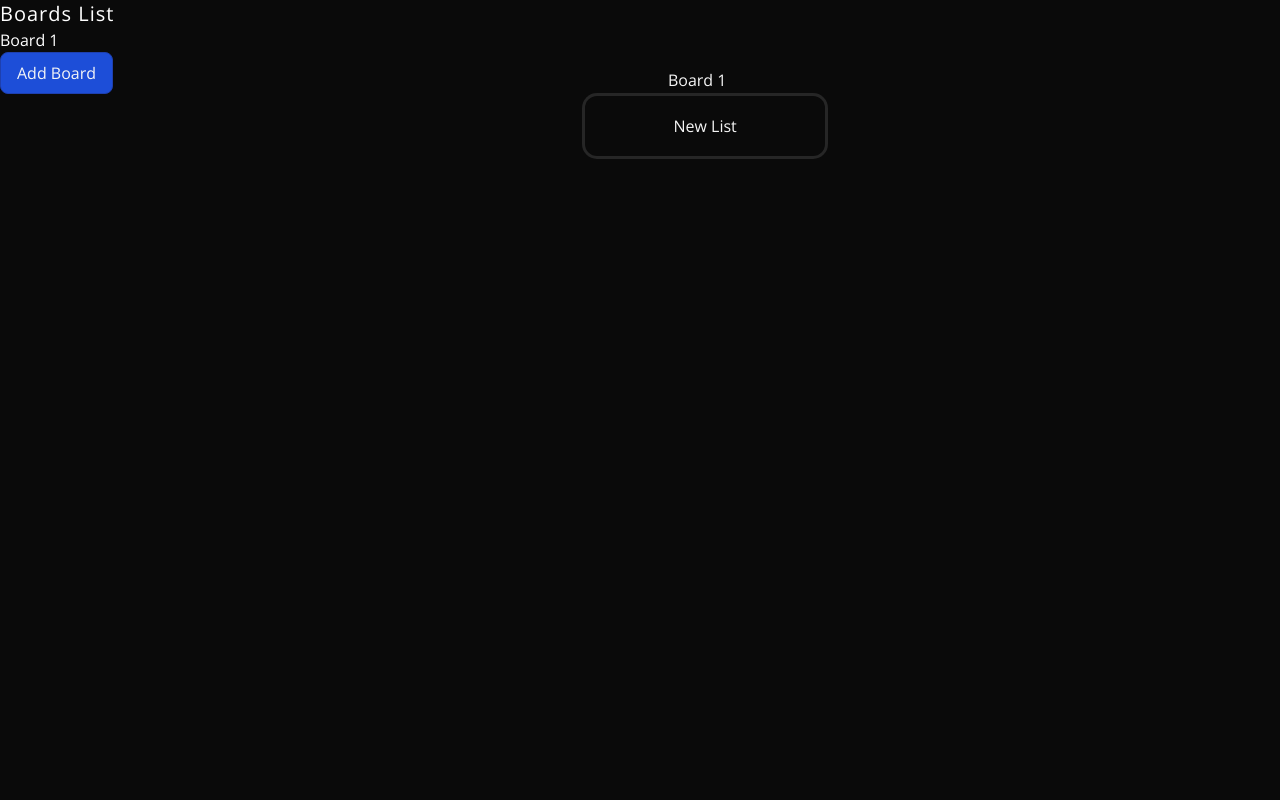
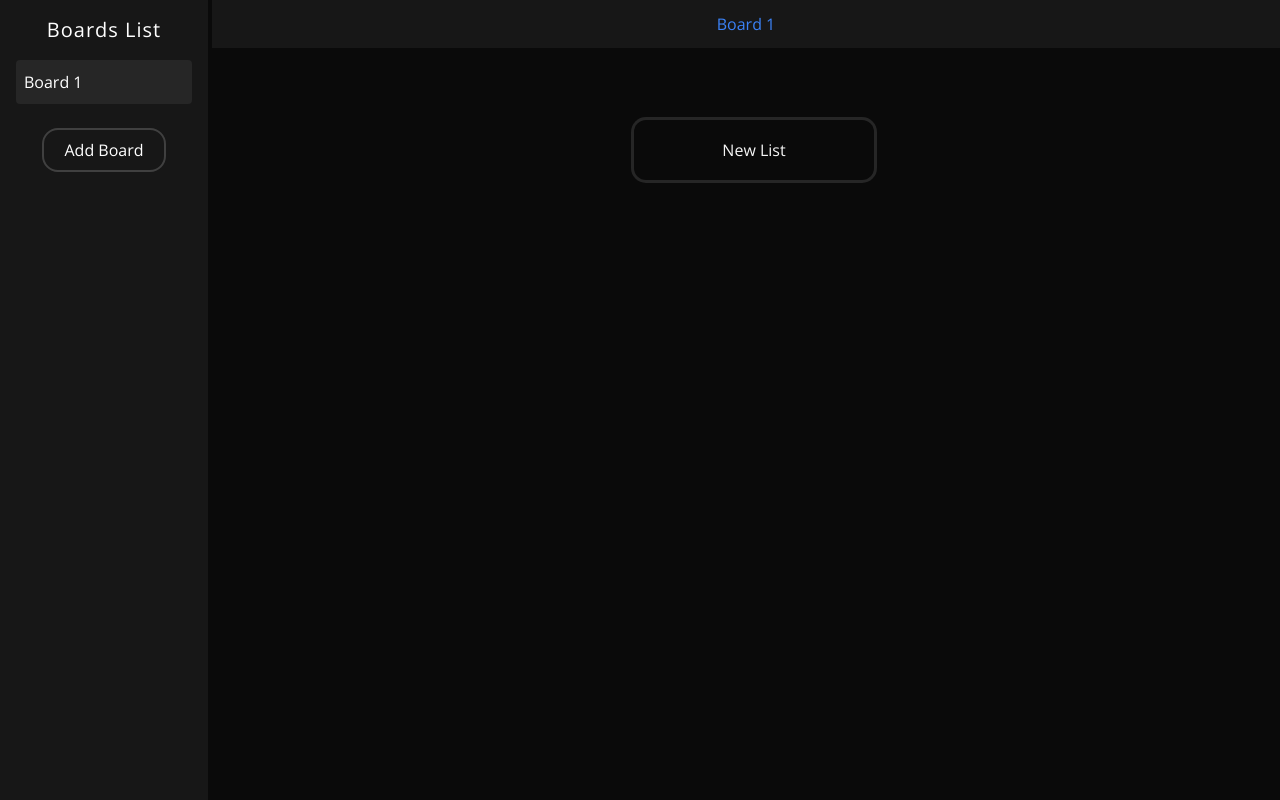
Before and after one commit to MacielG1/KBoards, a Next.js app: page / in a window 1280 px wide. Both pictures are taken after a click on the button "Add Board". Built offline with nearby package versions, Linux system fonts and the light colour scheme.

Commit message:
improved sidebar and added top bar for boards

```diff
--- a/assets/Icons.tsx
+++ b/assets/Icons.tsx
@@ -18,4 +18,14 @@ export const Icons = {
       />
     </svg>
   ),
+  xIcon: (props: SVGProps<SVGSVGElement>) => (
+    <svg {...props} xmlns="http://www.w3.org/2000/svg" width="100" height="100" viewBox="0 0 100 100">
+      <line x1="10" y1="10" x2="90" y2="90" stroke="currentColor" strokeWidth="10" />
+      <line x1="10" y1="90" x2="90" y2="10" stroke="currentColor" strokeWidth="10" />
+      <circle cx="10" cy="10" r="5" fill="currentColor" />
+      <circle cx="90" cy="90" r="5" fill="currentColor" />
+      <circle cx="10" cy="90" r="5" fill="currentColor" />
+      <circle cx="90" cy="10" r="5" fill="currentColor" />
+    </svg>
+  ),
 };
--- a/components/Board.tsx
+++ b/components/Board.tsx
@@ -9,10 +9,11 @@ import {
   PointerSensor,
   TouchSensor,
   closestCenter,
+  closestCorners,
   useSensor,
   useSensors,
 } from "@dnd-kit/core";
-import { SortableContext, arrayMove } from "@dnd-kit/sortable";
+import { SortableContext, arrayMove, rectSwappingStrategy } from "@dnd-kit/sortable";
 import { useEffect, useMemo, useState } from "react";
 import { v4 as uuidv4 } from "uuid";
 import List from "./List";
@@ -33,9 +34,6 @@ export default function Board({ lists, listItems, setLists, setListItems, curren
   const { addItem, deleteItem, updateItem, addList, deleteList, updateList } = useStore();
   const [activeList, setActiveList] = useState<ListType | null>(null);
   const [activeItem, setActiveItem] = useState<ItemType | null>(null);
-  const [boards, setBoards] = useStore((state) => [state.boards, state.setBoards]);
-
-  const currentBoardData = boards.find((b) => b.id === currentBoardId);
 
   const pointerSensor = useSensor(PointerSensor, {
     activationConstraint: {
@@ -134,6 +132,7 @@ export default function Board({ lists, listItems, setLists, setListItems, curren
 
     let newOrder = arrayMove(lists, activeListIndex, overListIndex);
     localStorage.setItem(currentBoardId, JSON.stringify({ lists: newOrder, items: listItems }));
+
     return setLists(newOrder);
   }
 
@@ -184,19 +183,19 @@ export default function Board({ lists, listItems, setLists, setListItems, curren
   let Overlay = (
     <DragOverlay dropAnimation={null}>
       {activeList && <ListOverlay list={activeList} deleteItem={deleteItem} updateItem={updateItem} items={listItems.filter((i) => i.listId === activeList.id)} />}
-
       {activeItem && <ItemOverlay content={activeItem.content} />}
     </DragOverlay>
   );
 
   const listIds = useMemo(() => lists.map((i) => i.id), [lists]);
   return (
-    <main className="grid pt-16 pb-4 w-full place-items-center overflow-x-auto ">
-      <span className="text-neutral-100 py-1">{currentBoardData?.title}</span>
+    <>
+      <main className="flex flex-col w-full items-center justify-center pt-16 pb-4  ">
+        <div className="grid py-2 w-full place-items-center overflow-x-auto  ">
           <DndContext sensors={sensors} onDragStart={onDragStart} onDragEnd={onDragEnd} onDragOver={onDragOver} id="board">
             <div className="m-auto flex gap-4">
               <div className="flex gap-4   ">
-            <SortableContext items={listIds}>
+                <SortableContext items={listIds} id="lists">
                   {lists.map((list) => {
                     console.log(list, listItems);
                     return (
@@ -225,6 +224,8 @@ export default function Board({ lists, listItems, setLists, setListItems, curren
             </div>
             {typeof window !== "undefined" && createPortal(Overlay, document.querySelector("#modal-root") as HTMLElement)}
           </DndContext>
+        </div>
       </main>
+    </>
   );
 }
--- a/components/Kanban.tsx
+++ b/components/Kanban.tsx
@@ -6,12 +6,12 @@ import Sidebar from "./Sidebar";
 import { ItemType, ListType } from "@/utils/types";
 
 export default function Kanban() {
-  // const [lists, setLists] = useStore((state) => [state.lists, state.setLists]);
-  // const [listItems, setListItems] = useStore((state) => [state.items, state.setItems]);
   const [lists, setLists] = useState<ListType[]>([]);
   const [listItems, setListItems] = useState<ItemType[]>([]);
 
   const [currentBoardId, setCurrentBoardId] = useStore((state) => [state.currentBoardId, state.setCurrentBoardId]);
+  const [boards, setBoards] = useStore((state) => [state.boards, state.setBoards]);
+  const currentBoardData = boards.find((b) => b.id === currentBoardId);
 
   useEffect(() => {
     const id = localStorage.getItem("currentBoardId");
@@ -27,10 +27,14 @@ export default function Kanban() {
     setListItems(currentBoardData?.items || []);
   }, [currentBoardId]);
   return (
-    <div className="flex">
-      <Sidebar />
-
-      {currentBoardId && <Board lists={lists} listItems={listItems} setLists={setLists} setListItems={setListItems} currentBoardId={currentBoardId} />}
+    <div className="overflow-hidden flex h-screen gap-1">
+      <div className="min-h-screen flex-shrink-0">
+        <Sidebar />
+      </div>
+      <div className="flex-1 min-h-screen overflow-x-hidden ">
+        <div className="text-blue-500 text-center bg-neutral-900 py-3">{currentBoardData?.title}</div>
+        {currentBoardId && <Board lists={lists} listItems={listItems} setLists={setLists} setListItems={setListItems} currentBoardId={currentBoardId} />}
+      </div>
     </div>
   );
 }
--- a/components/Overlays/ItemOverlay.tsx
+++ b/components/Overlays/ItemOverlay.tsx
@@ -5,7 +5,7 @@ type Props = {
 export default function ItemOverlay({ content }: Props) {
   return (
     <div className="bg-neutral-950 p-2.5 min-h-[5rem] items-center flex text-left rounded-xl relative hover:ring-2 hover:ring-inset hover:ring-blue-800 ">
-      <p className="my-auto h-[90%] w-full overflow-y-auto overflow-x-hidden whitespace-pre-wrap cursor-pointer">{content}</p>
+      <p className="my-auto  text-neutral-100 break-words w-full overflow-y-auto overflow-x-hidden whitespace-pre-wrap cursor-pointer">{content}</p>
     </div>
   );
 }
--- a/components/Overlays/ListOverlay.tsx
+++ b/components/Overlays/ListOverlay.tsx
@@ -33,12 +33,12 @@ export default function List({ list, items, deleteItem, updateItem }: Props) {
     transform: CSS.Transform.toString(transform),
   };
 
-  //   if (isDragging) {
-  //     return <div ref={setNodeRef} className="bg-neutral-800 opacity-40  h-[80vh] rounded-xl flex flex-col w-[22rem]" />;
-  //   }
+  // if (isDragging) {
+  //   return <div ref={setNodeRef} className="bg-red-800 opacity-40  h-[80vh] rounded-xl flex flex-col w-[22rem]" />;
+  // }
 
   return (
-    <div ref={setNodeRef} style={style} className="bg-neutral-800 w-[22rem]  h-[80vh] rounded-xl flex flex-col">
+    <div ref={setNodeRef} style={style} className="bg-neutral-800 w-[20rem] border border-neutral-900 h-[80vh] rounded-xl flex flex-col">
       <div
         {...attributes}
         {...listeners}
--- a/components/Sidebar.tsx
+++ b/components/Sidebar.tsx
@@ -1,7 +1,9 @@
+"use client";
 import { useStore } from "@/store/store";
-import Button from "./Button";
 import { v4 as uuidv4 } from "uuid";
 import { useEffect } from "react";
+import { Icons } from "@/assets/Icons";
+import { BoardType } from "@/utils/types";
 
 export default function Sidebar() {
   const [boards, addBoard, setBoards] = useStore((state) => [state.boards, state.addBoard, state.setBoards]);
@@ -28,17 +30,48 @@ export default function Sidebar() {
     localStorage.setItem("currentBoardId", newBoard.id);
   }
 
+  function deleteBoard(board: BoardType) {
+    let newBoards = boards.filter((b) => b.id !== board.id);
+    setBoards(newBoards);
+    localStorage.setItem("boards", JSON.stringify(newBoards));
+    if (board.id === currentBoardId) {
+      // go to previous board
+      setCurrentBoardId(newBoards[newBoards.length - 1]?.id || null);
+      localStorage.setItem("currentBoardId", newBoards[newBoards.length - 1]?.id ?? null);
+    }
+  }
+
   return (
-    <div className="text-white">
-      <p className="text-xl tracking-wider whitespace-nowrap">Boards List</p>
-      {boards.map((board) => {
-        return (
-          <div key={board.id} onClick={() => changeCurrentBoard(board.id)}>
-            {board.title}
-          </div>
-        );
-      })}
-      <Button onClick={createBoard}>Add Board</Button>
+    <div className="min-w-[13rem] w-52 h-screen bg-neutral-900 text-white flex flex-col p-4">
+      <p className="text-xl tracking-wider whitespace-nowrap mb-4 text-center">Boards List</p>
+      <ul>
+        {boards.map((board) => (
+          <li
+            key={board.id}
+            className="cursor-pointer mb-2 bg-neutral-800 hover:bg-neutral-700 rounded p-2 transition-colors group duration-300"
+            onClick={() => changeCurrentBoard(board.id)}
+          >
+            <div className="peer flex justify-between items-center">
+              <span>{board.title}</span>
+              <button
+                className={` justify-self-end text-red-600 p-1 hover:text-red-800 opacity-0 group-hover:opacity-100`}
+                onClick={(e) => {
+                  e.stopPropagation();
+                  deleteBoard(board);
+                }}
+              >
+                <Icons.trashIcon className="w-5 h-5 text-neutral-300 hover:text-neutral-400" />
+              </button>
+            </div>
+          </li>
+        ))}
+      </ul>
+      <button
+        className="bg-neutral-900 hover:bg-black border-2 border-neutral-700 duration-300 w-[70%] self-center transition hover-bg-neutral-800 text-white rounded-2xl p-2 mt-4 "
+        onClick={createBoard}
+      >
+        Add Board
+      </button>
     </div>
   );
 }
--- a/store/store.ts
+++ b/store/store.ts
@@ -22,6 +22,7 @@ const defaultBoards: BoardType[] = [
     lists: defaultLists,
   },
 ];
+
 export const useStore = create<StoreType>((set) => ({
   items: [],
   setItems: (items: ItemType[]) => set({ items: items }),
@@ -33,11 +34,13 @@ export const useStore = create<StoreType>((set) => ({
   addList: (list: ListType) => set((state) => ({ lists: [...state.lists, list] })),
   deleteList: (id: string) => set((state) => ({ lists: state.lists.filter((list) => list.id !== id) })),
   updateList: (id: string, title: string) => set((state) => ({ lists: state.lists.map((list) => (list.id === id ? { ...list, title } : list)) })),
-  boards: defaultBoards,
+  boards: [],
   setBoards: (boards: BoardType[]) => set({ boards }),
   addBoard: (board: BoardType) => set((state) => ({ boards: [...state.boards, board] })),
   deleteBoard: (id: string) => set((state) => ({ boards: state.boards.filter((board) => board.id !== id) })),
   updateBoard: (id: string, title: string) => set((state) => ({ boards: state.boards.map((board) => (board.id === id ? { ...board, title } : board)) })),
   currentBoardId: null,
-  setCurrentBoardId: (currentBoardId: string) => set({ currentBoardId }),
+  setCurrentBoardId: (currentBoardId: string | null) => set({ currentBoardId }),
+  currentListId: null,
+  setCurrentListId: (currentListId: string | null) => set({ currentListId }),
 }));
--- a/utils/types.ts
+++ b/utils/types.ts
@@ -34,5 +34,7 @@ export type StoreType = {
   deleteBoard: (id: string) => void;
   updateBoard: (id: string, title: string) => void;
   currentBoardId: string | null;
-  setCurrentBoardId: (currentBoardId: string) => void;
+  setCurrentBoardId: (currentBoardId: string | null) => void;
+  currentListId: string | null;
+  setCurrentListId: (currentListId: string | null) => void;
 };
```
Also changed, not shown: components/ItemCard.tsx (+8 -3 lines), components/List.tsx (+32 -16 lines), components/NewItem.tsx (+18 -14 lines), package.json (+19 -12 lines), 2 other files (tests, documents, lock files or other folders). Lines whose indentation alone changed are shown as unchanged.
